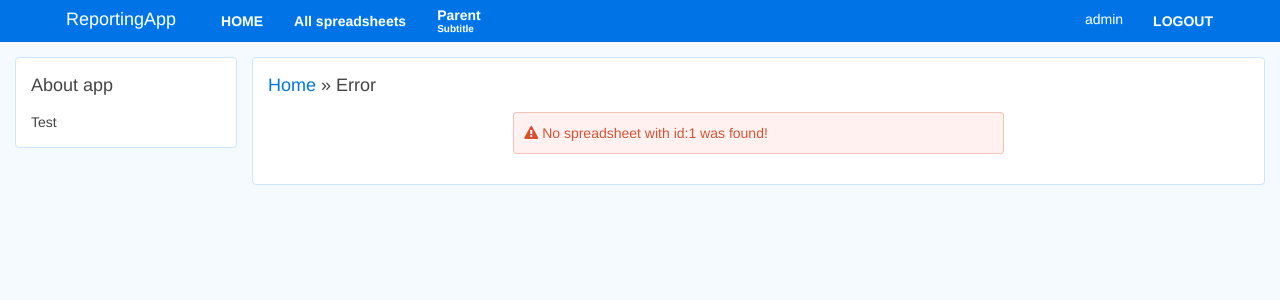
After one commit to adambajguz/Django-Reporting-App, a Django app: page /reports/spreadsheets/1/delete/ in a window 1280 px wide. The commit adds this page. Shown: the top 300 px of the page. Run offline with Django 3.2, Linux system fonts and the light colour scheme; a user stored in the database is signed in; data comes from the database, SQL or seed files in the repository; both versions use the stored data as it was after the commit.

Commit message:
Minor improvements

```diff
--- a/ReportingApp/reports/forms.py
+++ b/ReportingApp/reports/forms.py
@@ -2,3 +2,4 @@ from django import forms
 
 class SpreadsheetForm(forms.Form):
     spreadsheet_name = forms.CharField(max_length=32, widget=forms.TextInput(attrs={'placeholder': 'Spreadsheet name'}))
+    spreadsheet_description = forms.CharField (required=False, widget=forms.Textarea(attrs={'placeholder': 'Spreadsheet description', 'rows':4}))
--- a/ReportingApp/reports/templates/base/base.html
+++ b/ReportingApp/reports/templates/base/base.html
@@ -27,6 +27,8 @@
 	{% include "navbar.html" %}
 
 	<div class="uk-block uk-containter-center uk-margin-left uk-margin-right uk-margin-top uk-margin-bottom uk-margin-remove-top uk-margin-remove-bottom uk-padding-remove">
+		{% block cotainer_start %}
+		{% endblock %}
 		<div class="uk-grid">
 			<div class="uk-width-1-5">
 				{% block sidemenu %}
@@ -54,6 +56,8 @@
 				</div>
 			</div>
 		</div>
+		{% block container_end %}
+		{% endblock %}
 	</div>
 </body>
 
--- a/ReportingApp/reports/templates/base/base_spreadsheets.html
+++ b/ReportingApp/reports/templates/base/base_spreadsheets.html
@@ -1,3 +1,5 @@
 {% extends "./base.html" %}
 
-{% include './spreadsheets_breadcrumb.html' %}
+{% block breadcrumbs %}
+	<a href="{% url 'home' %}">{{ block.super }}</a> » <a href="{% url 'spreadsheets' %}">Spreadsheets</a>
+{% endblock %}
--- a/ReportingApp/reports/templates/base/base_spreadsheets_quickactions.html
+++ b/ReportingApp/reports/templates/base/base_spreadsheets_quickactions.html
@@ -1,3 +1,5 @@
 {% extends "./base_quickactions.html" %}
 
-{% include 'spreadsheets_breadcrumb.html' %}
+{% block breadcrumbs %}
+	<a href="{% url 'home' %}">{{ block.super }}</a> » <a href="{% url 'spreadsheets' %}">Spreadsheets</a>
+{% endblock %}
--- a/ReportingApp/reports/templates/base/spreadsheets_breadcrumb.html
+++ /dev/null
@@ -1,3 +0,0 @@
-{% block breadcrumbs %}
-	<a href="{% url 'home' %}">{{ block.super }}</a> » <a href="{% url 'spreadsheets' %}">Spreadsheets</a>
-{% endblock %}
--- /dev/null
+++ b/ReportingApp/reports/templates/error_page.html
@@ -0,0 +1,16 @@
+{% extends "./base/base.html" %}
+
+{% block breadcrumbs %}
+    <a href="{% url 'home' %}">{{ block.super }}</a> » Error
+{% endblock %}
+
+{% block content %}
+
+<div class="uk-width-1-1">
+	<div class="uk-width-medium-1-2 uk-container-center">
+		<div class="uk-alert uk-alert-danger">
+			<p><i class="uk-icon-warning"></i> {{ error_message }}</p>
+		</div>
+	</div>
+</div>
+{% endblock %}
--- a/ReportingApp/reports/templates/spreadsheet_delete.html
+++ b/ReportingApp/reports/templates/spreadsheet_delete.html
@@ -9,7 +9,7 @@
 <div class="uk-width-1-1">
 	<div class="uk-width-medium-1-2 uk-container-center">
 		<div class="uk-alert uk-alert-warning">
-			<p>Are you sure you want to delete this spreadsheet?</p>
+			<p>Are you sure you want to delete '{{ spreadsheet_name }}' spreadsheet?</p>
 		</div>
 
 		<form class="uk-form uk-form-stacked" action="" method="post">
--- a/ReportingApp/reports/views.py
+++ b/ReportingApp/reports/views.py
@@ -16,59 +16,108 @@ def home(request):
 def spreadsheets(request):
     # Filter spreadsheets by currenly logon user
     spreadsheets = Spreadsheet.objects.filter(user__id = request.user.id)
-    num_spreadsheets = len(spreadsheets)
-    print(spreadsheets[1].last_modification_days_ago())
+    num_spreadsheets = spreadsheets.count()
     return render(request, 'spreadsheets.html', context={'spreadsheets': spreadsheets, 'num_spreadsheets': num_spreadsheets}, )
 
 @login_required
 def spreadsheets_add(request):
-    spreadsheets_count = len(Spreadsheet.objects.filter(user__id = request.user.id))
+    # spreadsheets_count = len(Spreadsheet.objects.filter(user__id = request.user.id))
 
-    new_spreadsheet = Spreadsheet.objects.create(spreadsheet_name='New Spreadsheet #' + str(spreadsheets_count + 1), user=request.user)
+    # new_spreadsheet = Spreadsheet.objects.create(spreadsheet_name='New Spreadsheet #' + str(spreadsheets_count + 1), user=request.user)
 
-    for idx in range(0,4):
-        col = Column.objects.create(spreadsheet=new_spreadsheet, column_name="New column #" + str(idx))
-        for _ in range(0,5):
-            Cell.objects.create(column=col)
+    # for idx in range(0,4):
+    #     Column.add_column(new_spreadsheet, 5)
+
+    new_spreadsheet = Spreadsheet.create(request.user)
+
 
     return redirect('spreadsheets_edit', id=new_spreadsheet.id)
 
+
+import time
+from datetime import timedelta
+
 @login_required
 def spreadsheets_edit(request, **kwargs):
-    # Get Spreadsheet
-    spreadsheet = Spreadsheet.objects.get(id=kwargs.get('id'))
+    start_time = time.monotonic()
+
+    # Get id
+    spreadsheet_id = kwargs.get('id')
+
+    # Get current user's spreadsheets
+    user_spreadsheets = request.user.spreadsheet_set.all()
+    # Check if the `spreadsheet_id` is correct
+    try:
+        spreadsheet_to_edit = user_spreadsheets.get(id=spreadsheet_id)
+    except:
+        return render(request, 'error_page.html', context={'error_message': "No spreadsheet with id:" + str(spreadsheet_id) + " was found!"})
+
     spreadsheet_form = SpreadsheetForm(request.POST or None,
         initial={
-            'spreadsheet_name': spreadsheet.spreadsheet_name,
+            'spreadsheet_name': spreadsheet_to_edit.spreadsheet_name,
+            'spreadsheet_description': spreadsheet_to_edit.spreadsheet_description,
         }
     )
+
     # Load columns from the database
-    columns = Column.objects.filter(spreadsheet__id = spreadsheet.id)
+    columns = Column.objects.filter(spreadsheet__id = spreadsheet_to_edit.id)
 
     if request.method == 'POST':
         # Extract columns
+        print("SAVE")
+
         for idx, column in enumerate(columns):
             header = request.POST.get('header_C' + str(idx + 1))
             cells = request.POST.getlist('cells_C' + str(idx + 1))
 
             column.column_name = header
             column.save()
-            test = Cell.objects.filter(column=column.id).all()
-            # test.update(contents='2')
+            database_cells = Cell.objects.filter(column=column.id)
 
-            for idx, cell in enumerate(cells):
-                record = test[idx]
-                # test[idx].contets = cell !!!!!!! does not work because does not :)
+            for jdx, cell in enumerate(cells):
+                record = database_cells[jdx]
+                # database_cells[idx].contets = cell !!!!!!! does not work because does not :)
                 record.contents = cell
                 record.save(update_fields=['contents'])
+
+
 
         if spreadsheet_form.is_valid():
             new_data = spreadsheet_form.cleaned_data
             # Update `spreadsheet` object
             for attr, value in new_data.items():
                 # print('{} = {}'.format(attr, value))
-                setattr(spreadsheet, attr, value)
-            spreadsheet.save()
+                setattr(spreadsheet_to_edit, attr, value)
+            spreadsheet_to_edit.save()
+
+            end_time = time.monotonic()
+            print(timedelta(seconds=end_time - start_time))
+
+            if request.POST.get('add_row'):
+                print("Add row")
+
+                for current_column in columns:
+                    Cell.objects.create(column=current_column)
+            elif request.POST.get('add_column'):
+                # Get all ids of columns in current spreadsheet
+                current_columns_count = columns.values_list('id', flat=True)
+                # Calculate number of columns
+                current_columns_count = current_columns_ids.count()
+                # Get total number of cells in column
+                current_cells_count = Cell.objects.filter(column__in = current_columns_ids).count()
+                # Calculate number of cells in each column
+                current_cells_in_column_count = current_cells_count // current_columns_count
+
+                #Add new column
+                Column.add_column(spreadsheet_to_edit, current_cells_in_column_count)
+                Column.add_column(spreadsheet_to_edit, current_cells_in_column_count)
+                Column.add_column(spreadsheet_to_edit, current_cells_in_column_count)
+                Column.add_column(spreadsheet_to_edit, current_cells_in_column_count)
+                Column.add_column(spreadsheet_to_edit, current_cells_in_column_count)
+                Column.add_column(spreadsheet_to_edit, current_cells_in_column_count)
+
+                #Reload columns since we added one new
+                columns = Column.objects.filter(spreadsheet__id = spreadsheet_to_edit.id)
 
     num_rows = 0
     rows = []
@@ -77,7 +126,9 @@ def spreadsheets_edit(request, **kwargs):
         rows.append(cells)
         num_rows = max(num_rows,len(cells))
 
-    return render(request, 'spreadsheets_edit.html', context={'spreadsheet': spreadsheet,
+    end_time = time.monotonic()
+    print(timedelta(seconds=end_time - start_time))
+    return render(request, 'spreadsheets_edit.html', context={'spreadsheet': spreadsheet_to_edit,
                                                               'spreadsheet_form': spreadsheet_form,
                                                               'columns': columns,
                                                               'num_rows': range(0,num_rows), 'rows': rows})
@@ -92,11 +143,9 @@ def spreadsheets_delete(request, **kwargs):
     try:
         spreadsheet_to_delete = spreadsheets.get(id=spreadsheet_id)
     except:
-        raise Http404('No Spreadsheet found!')
+        return render(request, 'error_page.html', context={'error_message': "No spreadsheet with id:" + str(spreadsheet_id) + " was found!"})
 
     if request.method == 'POST':
-        print("======")
-        print(request.POST)
         # Check if user clicked on `CANCEL`
         if request.POST.get('cancel'):
             # Go back to spreadsheet list
@@ -107,4 +156,4 @@ def spreadsheets_delete(request, **kwargs):
             # Go back to spreadsheet list
             return redirect('spreadsheets')
 
-    return render(request, 'spreadsheet_delete.html', context={},)
+    return render(request, 'spreadsheet_delete.html', context={'spreadsheet_name': spreadsheet_to_delete.spreadsheet_name},)
--- a/ReportingApp/templates/registration/login.html
+++ b/ReportingApp/templates/registration/login.html
@@ -28,12 +28,12 @@
 		{% csrf_token %}
 
 		<div class="uk-form-row">
-			<label class="uk-form-label" for="">{{ form.username.label_tag }}</label>
+			<label class="uk-form-label" for="{{ form.username.name }}"><i class="uk-icon-user"></i> {{ form.username.label_tag }}</label>
 			<div class="uk-form-controls">{% render_field form.username value=registration_username class+="uk-width-1-1" %}</div>
 		</div>
 
 		<div class="uk-form-row">
-			<label class="uk-form-label" for="">{{ form.password.label_tag }}</label>
+			<label class="uk-form-label" for="{{ form.password.name }}"><i class="uk-icon-unlock"></i> {{ form.password.label_tag }}</label>
 			<div class="uk-form-controls">{{ form.password | add_class:"uk-width-1-1" }}</div>
 		</div>
 
@@ -49,7 +49,7 @@
 	{# Assumes you setup the password_reset view in your URLconf #}
 	<p>
 
-		<a class="" href="{% url 'password_reset' %}">Lost password?</a>
+		<a class="" href="{% url 'password_reset' %}"><i class="uk-icon-external-link"></i> Lost password?</a>
 	</p>
 </div>
 
--- a/ReportingApp/templates/registration/register.html
+++ b/ReportingApp/templates/registration/register.html
@@ -35,7 +35,7 @@
 
 		{% for field in register_form.visible_fields %}
 		<div class="uk-form-row">
-			<label class="uk-form-label" for="">{{ field.label_tag }}</label>
+			<label class="uk-form-label" for="{{ field.name }}">{{ field.label_tag|safe }}</label>
 
 			{% if field.errors %}
 			<div class="uk-alert uk-alert-danger">{{ field.errors.as_text }}</div>
```
Also changed, not shown: ReportingApp/ReportingApp/forms.py (+13 -4 lines), ReportingApp/reports/models.py (+25 -0 lines), ReportingApp/reports/templates/spreadsheets.html (+4 -4 lines), ReportingApp/reports/templates/spreadsheets_edit.html (+40 -11 lines), ReportingApp/db.sqlite3, ReportingApp/reports/migrations/0009_spreadsheet_spreadsheet_description.py (added).
